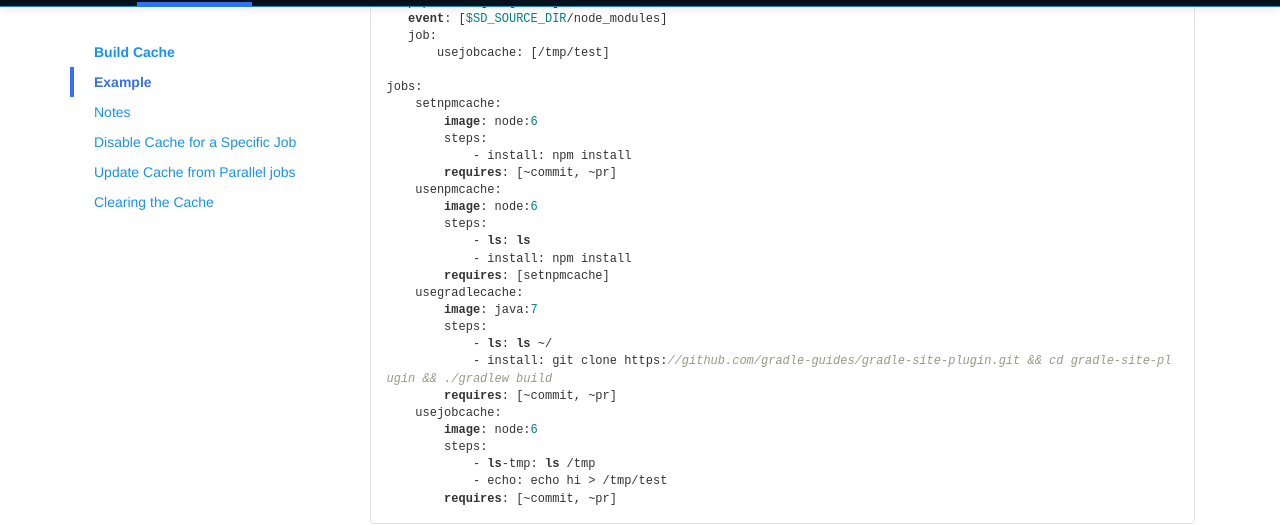
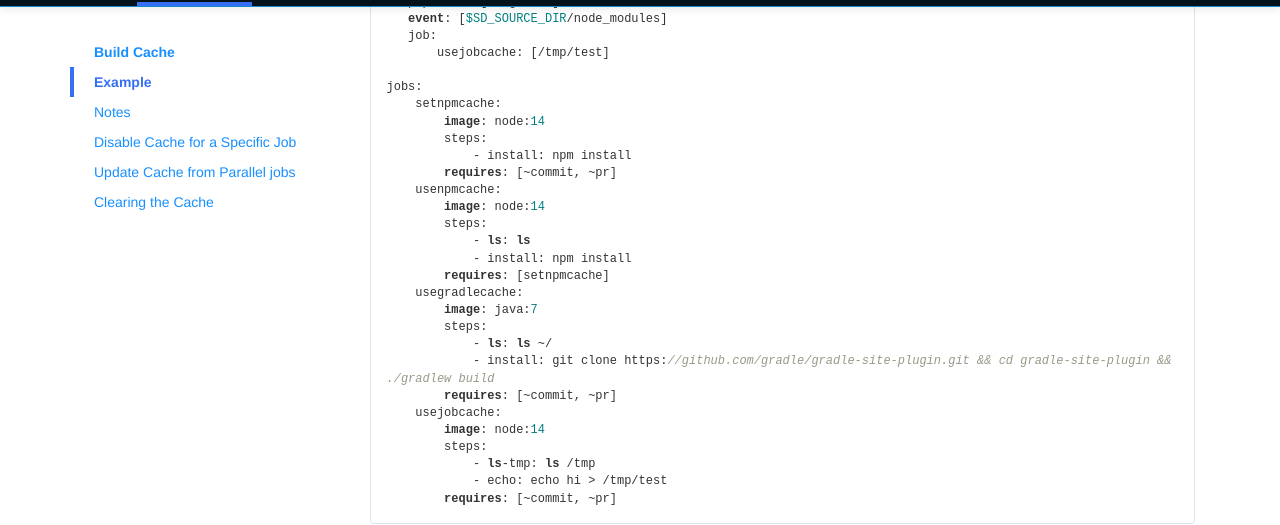
Before and after one commit to screwdriver-cd/guide, a Jekyll site: the page built from docs/user-guide/configuration/build-cache.md, in a window 1280 px wide and 900 px high, scrolled down 1079 px. Shown: the part 145-670 px from the top of the window. Built offline with Jekyll 4.4.1, drawn with Linux system fonts in a browser that asks for light colours.

Commit message:
fix: update gradle example site

```diff
--- a/docs/user-guide/configuration/build-cache.md
+++ b/docs/user-guide/configuration/build-cache.md
@@ -37,12 +37,12 @@ cache:
 
 jobs:
     setnpmcache:
-        image: node:6
+        image: node:14
         steps:
             - install: npm install
         requires: [~commit, ~pr]
     usenpmcache:
-        image: node:6
+        image: node:14
         steps:
             - ls: ls
             - install: npm install
@@ -51,10 +51,10 @@ jobs:
         image: java:7
         steps:
             - ls: ls ~/
-            - install: git clone https://github.com/gradle-guides/gradle-site-plugin.git && cd gradle-site-plugin && ./gradlew build
+            - install: git clone https://github.com/gradle/gradle-site-plugin.git && cd gradle-site-plugin && ./gradlew build
         requires: [~commit, ~pr]
     usejobcache:
-        image: node:6
+        image: node:14
         steps:
             - ls-tmp: ls /tmp
             - echo: echo hi > /tmp/test
```
Also changed, not shown: docs/ja/user-guide/configuration/build-cache.md (+1 -1 lines).
